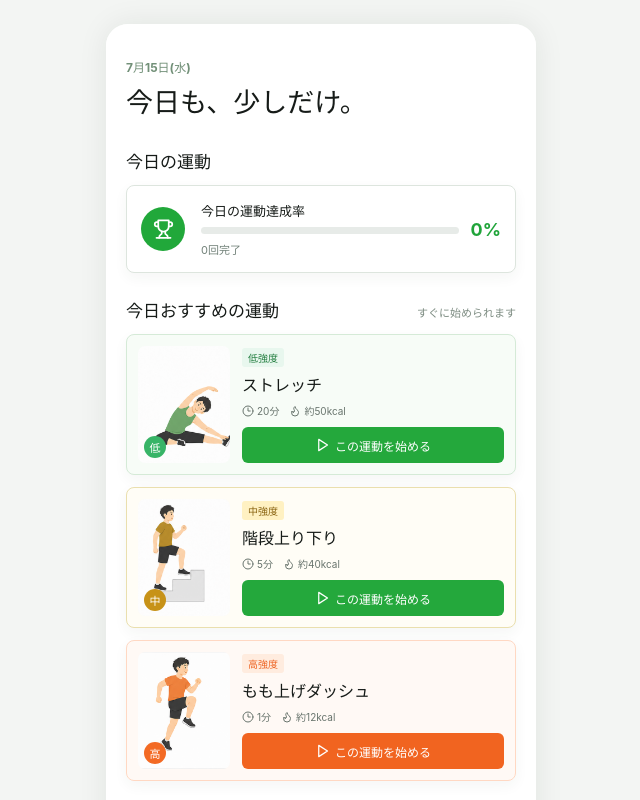
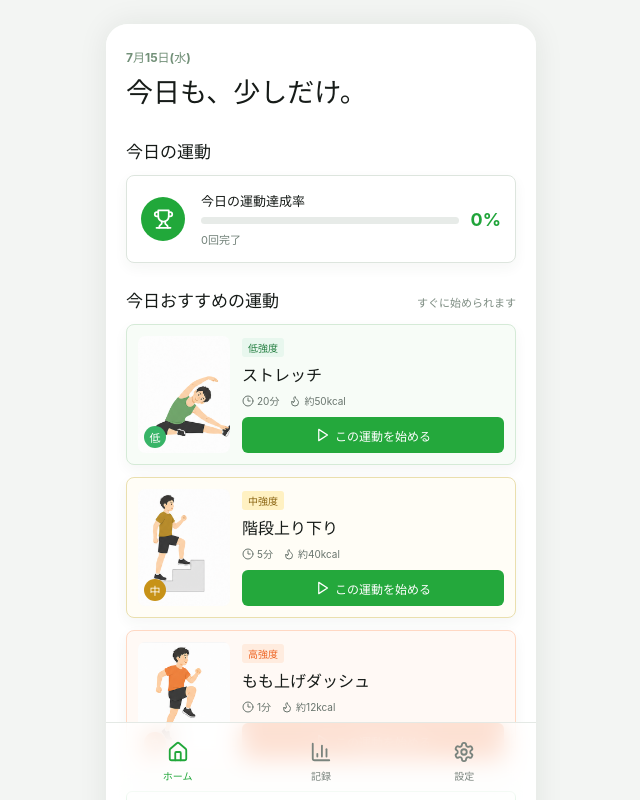
Before and after one commit to Ykt72/hitokoe, a React (Vite) app: page / in a window 1280 px wide. Shown: the top 800 px of the page, without its empty margins (319-959 px from the left). Built offline with nearby package versions, Linux system fonts and the light colour scheme; no server answers.

Commit message:
fix: スマホ表示で下部ナビを固定する

```diff
--- a/src/styles.css
+++ b/src/styles.css
@@ -5,12 +5,13 @@
   font-synthesis:none;
 }
 *{box-sizing:border-box}
-body{margin:0;min-width:320px}
+html{min-height:100%;background:#f3f5f3}
+body{margin:0;min-width:320px;min-height:100%;background:#f3f5f3}
 button,input{font:inherit}
 button{cursor:pointer}
 .stage{min-height:100vh;display:flex;justify-content:center;background:#f3f5f3}
 .phone{position:relative;width:min(100%,430px);min-height:100vh;background:#fff;box-shadow:0 0 30px #16201914;overflow:hidden}
-.screen{min-height:100vh;padding:32px 20px 108px;background:#fff}
+.screen{min-height:100vh;padding:22px 20px calc(104px + env(safe-area-inset-bottom)) ;background:#fff}
 .screen header>span,.overline{font-size:12px;font-weight:700;color:#729078}
 .screen header h1{font-size:27px;margin:5px 0 28px;letter-spacing:0}
 .screen h2{font-size:17px;margin:24px 0 12px;letter-spacing:0}
@@ -54,7 +55,7 @@ button{cursor:pointer}
 .refresh{width:100%;margin:20px 0 0;border:1px solid #25a73d;color:#209a36;background:#fff}
 .toast{position:sticky;top:12px;z-index:5;margin:-10px auto 12px;width:max-content;max-width:100%;padding:10px 16px;border-radius:999px;background:#1f8f35;color:#fff;font-size:12px;font-weight:800;box-shadow:0 8px 20px #1e40251f;animation:toastIn .25s ease-out}
 @keyframes toastIn{from{opacity:0;transform:translateY(-8px)}to{opacity:1;transform:translateY(0)}}
-.bottom-nav{position:absolute;bottom:0;left:0;right:0;height:78px;background:#fffc;border-top:1px solid #e4e9e5;backdrop-filter:blur(12px);display:grid;grid-template-columns:repeat(3,1fr);z-index:10}
+.bottom-nav{position:fixed;bottom:0;left:50%;right:auto;transform:translateX(-50%);width:min(100%,430px);height:calc(78px + env(safe-area-inset-bottom));padding-bottom:env(safe-area-inset-bottom);background:#fffc;border-top:1px solid #e4e9e5;backdrop-filter:blur(12px);display:grid;grid-template-columns:repeat(3,1fr);z-index:10}
 .bottom-nav button{border:0;background:transparent;color:#7a847e;display:grid;place-content:center;gap:4px;font-size:10px}
 .bottom-nav button svg{width:22px;margin:auto}
 .bottom-nav button.active{color:#21a73a;font-weight:800}
@@ -153,10 +154,9 @@ button{cursor:pointer}
 .incomplete-screen>span{color:#a25b50}
 @media(max-width:430px){
   .phone{box-shadow:none}
-  .screen{padding-left:18px;padding-right:18px}
+  .screen{padding:18px 18px calc(104px + env(safe-area-inset-bottom))}
 }
 @media(min-width:431px){
   .phone{margin:24px 0;min-height:calc(100vh - 48px);border-radius:22px}
   .screen{min-height:calc(100vh - 48px)}
-  .bottom-nav{position:sticky;bottom:0}
 }
```
